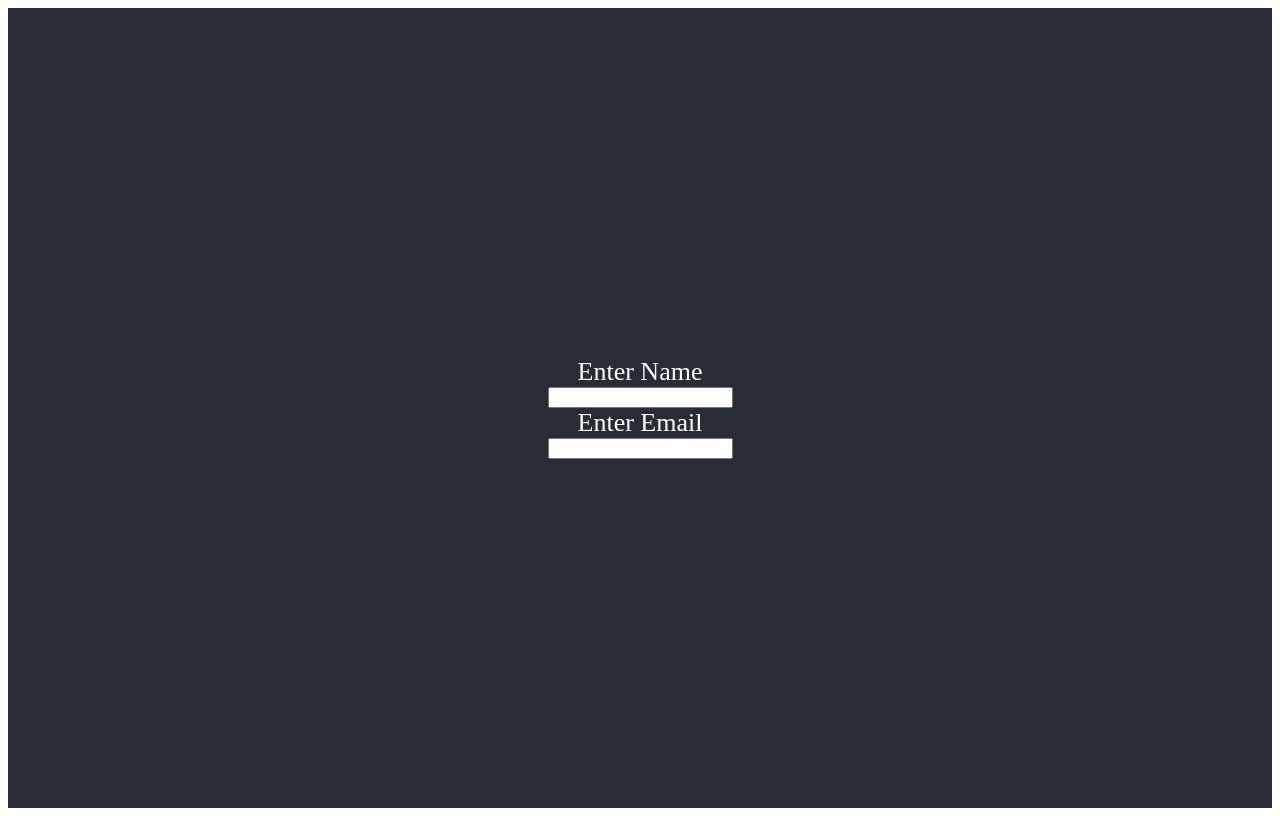
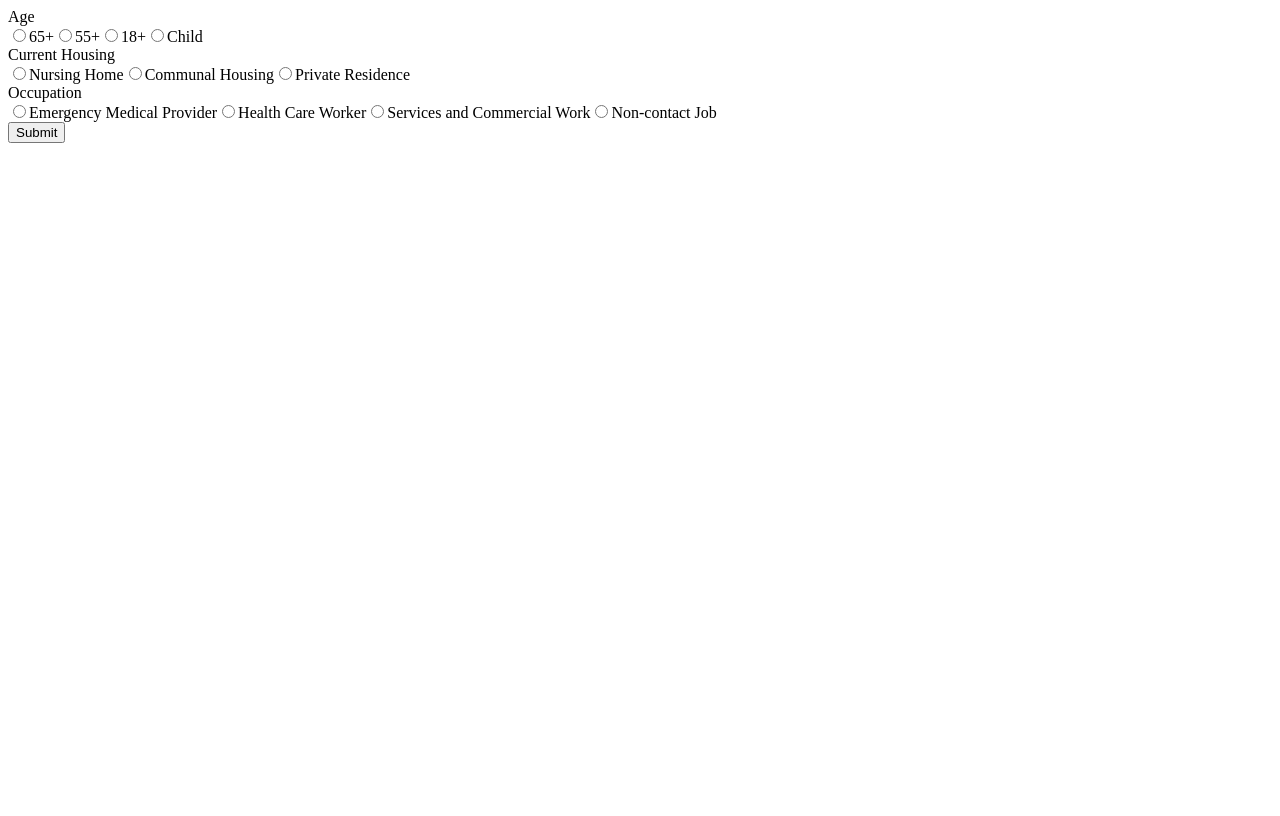
Before and after one commit to vkelkar1999/TensorBros, a React (Create React App) app in the folder FrontEnd/vaci-date/: page / in a window 1280 px wide. Built offline with nearby package versions, Linux system fonts and the light colour scheme.

Commit message:
Pre-state push

```diff
--- a/FrontEnd/vaci-date/src/App.js
+++ b/FrontEnd/vaci-date/src/App.js
@@ -3,61 +3,128 @@ import './App.css';
 import { Component, React, useState } from 'react';
 
 
-function App() {
 
   /*const handleChange = event => {
     this.setState({ username: event.target.value });
   }; */
 
-  const [name, setName] = useState("");
-  const [email, setEmail] = useState("");
+class App extends Component {
 
-  function App() {
-  return (
-    <div className="App" >
-      <div className="w-full max-w-md bg-gray-800" >
-        <form action="" className=" bg-white shadow-md rounded px-8 py-8 pt-8">
-          <div className="px-4 pb-4">
-            <label htmlFor="name" className="text-sm block font-bold  pb-2">Name</label>
-            <input type="name" name="name" id="name" className="shadow appearance-none border rounded w-full py-2 px-3 text-gray-700 leading-tight focus:outline-none focus:shadow-outline border-blue-300 " placeholder="..."/>
-          </div>
-          <div  className="px-4 pb-4">
-            <label htmlFor="age" className="text-sm block font-bold pb-2">Age</label>
-            <input type="age" name="age" id="age" className="shadow appearance-none border rounded w-full py-2 px-3 text-gray-700 leading-tight focus:outline-none focus:shadow-outline border-blue-300" placeholder="..."/>
-          </div>
-          <div className="px-4 pb-4">
-            <label htmlFor="height" className="text-sm block font-bold  pb-2">Height</label>
-            <input type="height" name="height" id="height" className="shadow appearance-none border rounded w-full py-2 px-3 text-gray-700 leading-tight focus:outline-none focus:shadow-outline border-blue-300 " placeholder="..."/>
-          </div>
-          <div className="px-4 pb-4">
-            <label htmlFor="weight" className="text-sm block font-bold  pb-2">Weight</label>
-            <input type="weight" name="weight" id="weight" className="shadow appearance-none border rounded w-full py-2 px-3 text-gray-700 leading-tight focus:outline-none focus:shadow-outline border-blue-300 " placeholder="..."/>
-          </div>
-          <div className="px-4 pb-4">
-            <label htmlFor="county" className="text-sm block font-bold  pb-2">County</label>
-            <input type="county" name="county" id="county" className="shadow appearance-none border rounded w-full py-2 px-3 text-gray-700 leading-tight focus:outline-none focus:shadow-outline border-blue-300 " placeholder="..."/>
-          </div>
-          <div>
-            <button className="bg-blue-500 hover:bg-blue-700 text-white font-bold py-2 px-4 rounded focus:outline-none focus:shadow-outline" type="button" >Submit</button>
-          </div>
-        </form>
-      </div>
-  </div>
-  );
-}
+  setAge(event) {
+    this.setState({
+      age: event.target.value
+    });
+  }
+  setHousing(event) {
+    this.setState({
+      house: event.target.value
+    });
+  }
+  setJob(event) {
+    this.setState({
+      job: event.target.value
+    });
+  }
 
-  return (
-    <div className="App">
-      <header className="App-header">
+  formSubmit(event) {
 
-         <label htmlFor="username">Enter Name</label>
-         <input value={name} onInput={e => setName(e.target.value)}/>
-         <label htmlFor="useremail">Enter Email</label>
-         <input value={email} onInput={e => setEmail(e.target.value)}/>
 
-      </header>
-    </div>
-  );
+  }
+
+  render() {
+    return (
+      <form onSubmit={this.formSubmit}>
+        <div onChange={this.setAge.bind(this)}>
+          <label>Age</label>
+          <div></div>
+            <input
+              type="radio"
+              value="2"
+            />
+            65+
+          <label>
+            <input
+              type="radio"
+              value="3"
+            />
+            55+
+          </label>
+          <label>
+            <input
+              type="radio"
+              value="4"
+            />
+            18+
+          </label>
+          <label>
+            <input
+              type="radio"
+              value="4"
+            />
+            Child
+          </label>
+        </div>
+        <div></div>
+        <div onChange={this.setHousing.bind(this)}>
+          <label>Current Housing</label>
+          <div></div>
+            <input
+              type="radio"
+              value="1"
+            />
+            Nursing Home
+          <label>
+            <input
+              type="radio"
+              value="3"
+            />
+            Communal Housing
+          </label>
+          <label>
+            <input
+              type="radio"
+              value="4"
+            />
+            Private Residence
+          </label>
+        </div>
+        <div onChange={this.setJob.bind(this)}>
+          <label>Occupation</label>
+          <div></div>
+            <input
+              type="radio"
+              value="1"
+            />
+            Emergency Medical Provider
+          <label>
+            <input
+              type="radio"
+              value="2"
+            />
+            Health Care Worker
+          </label>
+          <label>
+            <input
+              type="radio"
+              value="3"
+            />
+            Services and Commercial Work
+          </label>
+          <label>
+            <input
+              type="radio"
+              value="4"
+            />
+            Non-contact Job
+          </label>
+        </div>
+        <div></div>
+        <button className="btn btn-default" type="submit">
+          Submit
+        </button>
+      </form>
+    );
+  }
 }
 
 export default App;
```
